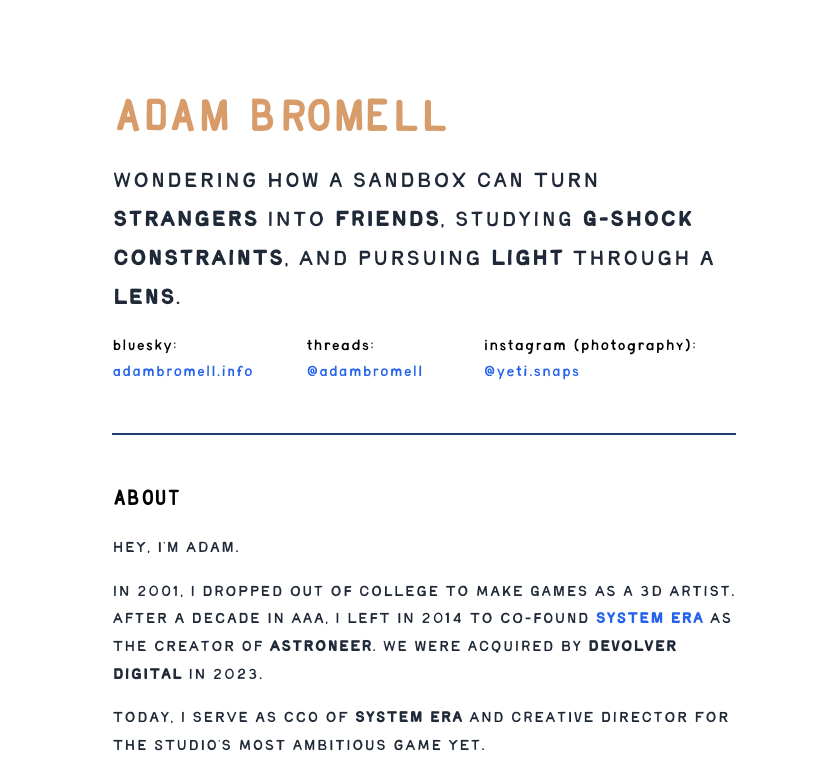
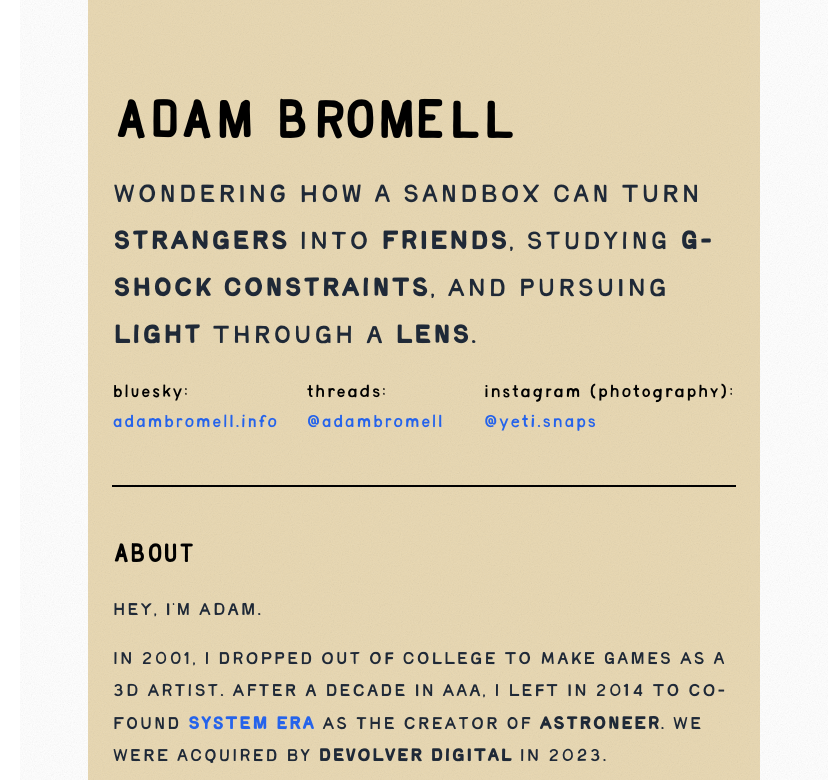
Before and after one commit to XYZCHiiLD/adambromell-site, a Next.js app: page / in a window 1280 px wide. Shown: the top 780 px of the page, without its empty margins (216-1046 px from the left). Built offline with nearby package versions, Linux system fonts and the light colour scheme.

Commit message:
Add files via upload

```diff
--- a/src/app/globals.css
+++ b/src/app/globals.css
@@ -18,7 +18,7 @@
 
 body {
   font-family: 'TAYBirdie', Georgia, 'Times New Roman', Times, serif;
-  font-size: 17px;
+  font-size: 20px;
   font-weight: 500;
   -webkit-font-smoothing: antialiased;
   -moz-osx-font-smoothing: grayscale;
@@ -26,19 +26,19 @@ body {
 
 h1 {
   font-family: 'TAYBigBird', Georgia, 'Times New Roman', Times, serif;
-  font-size: 50px;
+  font-size: 60px;
   font-weight: 700;
   line-height: 1;
 }
 
 h2 {
   font-family: 'TAYBigBird', Georgia, 'Times New Roman', Times, serif;
-  font-size: 24px;
+  font-size: 29px;
   font-weight: 700;
 }
 
 .subheading {
-  font-size: 17px;
+  font-size: 20px;
   font-weight: 900;
 }
 
--- a/src/app/page.js
+++ b/src/app/page.js
@@ -2,12 +2,11 @@
 import { useState, useEffect } from 'react';
 
 export default function Home() {
-  const [colors, setColors] = useState([]);
+  const [bgColor, setBgColor] = useState('');
 
   useEffect(() => {
-    // Color palette
+    // Color palette for noise texture
     const palette = [
-      '#1F3B73', // Deep Blue
       '#C5003E', // Ribbon Red
       '#B5CE00', // Piquant Green
       '#E8D7B0', // Flax
@@ -15,23 +14,53 @@ export default function Home() {
       '#94C5CC', // Allure
     ];
 
-    // Shuffle and pick first 4 colors
-    const shuffled = [...palette].sort(() => Math.random() - 0.5);
-    setColors(shuffled.slice(0, 4));
+    // Pick random color for background
+    const randomColor = palette[Math.floor(Math.random() * palette.length)];
+    setBgColor(randomColor);
   }, []);
 
   return (
     <main className="min-h-screen bg-white">
-      <div className="max-w-2xl mx-auto px-6 py-16 md:py-24">
+      {/* SVG noise filter */}
+      <svg style={{ position: 'absolute', width: 0, height: 0 }}>
+        <filter id="noiseFilter">
+          <feTurbulence type="fractalNoise" baseFrequency="0.9" numOctaves="4" stitchTiles="stitch" />
+          <feColorMatrix type="saturate" values="0" />
+        </filter>
+      </svg>
+
+      <div
+        className="max-w-2xl mx-auto px-6 py-16 md:py-24"
+        style={{
+          position: 'relative',
+          backgroundColor: bgColor,
+        }}
+      >
+        {/* Noise overlay */}
+        <div
+          style={{
+            position: 'absolute',
+            top: 0,
+            left: 0,
+            right: 0,
+            bottom: 0,
+            filter: 'url(#noiseFilter)',
+            opacity: 0.15,
+            pointerEvents: 'none',
+          }}
+        />
+
+        {/* Content with relative positioning to be above noise */}
+        <div style={{ position: 'relative', zIndex: 1 }}>
 
         {/* Header */}
         <header className="mb-4">
-          <h1 className="font-bold mb-0" style={{ color: colors[0] || '#000' }}>adam bromell</h1>
+          <h1 className="font-bold mb-0">adam bromell</h1>
         </header>
 
         {/* Tagline */}
         <section className="mb-12">
-          <p className="text-gray-800 leading-relaxed mb-4" style={{ fontSize: '24px' }}>
+          <p className="text-gray-800 leading-relaxed mb-4" style={{ fontSize: '29px' }}>
             WONDERING HOW A SANDBOX CAN TURN <strong>STRANGERS</strong> INTO <strong>FRIENDS</strong>, STUDYING <strong>G-SHOCK CONSTRAINTS</strong>, AND PURSUING <strong>LIGHT</strong> THROUGH A <strong>LENS</strong>.
           </p>
           <div className="flex gap-6">
@@ -68,7 +97,7 @@ export default function Home() {
           </div>
         </section>
 
-        <hr className="mb-12" style={{ borderColor: colors[1] || '#f2f2f2', borderWidth: '0.5px' }} />
+        <hr className="mb-12" style={{ borderColor: '#000', borderWidth: '0.5px' }} />
 
         {/* About */}
         <section className="mb-12">
@@ -81,7 +110,7 @@ export default function Home() {
           </div>
         </section>
 
-        <hr className="mb-12" style={{ borderColor: colors[2] || '#f2f2f2', borderWidth: '0.5px' }} />
+        <hr className="mb-12" style={{ borderColor: '#000', borderWidth: '0.5px' }} />
 
         {/* System Era */}
         <section className="mb-12">
@@ -111,7 +140,7 @@ export default function Home() {
           </div>
         </section>
 
-        <hr className="mb-12" style={{ borderColor: colors[3] || '#f2f2f2', borderWidth: '0.5px' }} />
+        <hr className="mb-12" style={{ borderColor: '#000', borderWidth: '0.5px' }} />
 
         {/* Additional History */}
         <section className="mb-12">
@@ -151,6 +180,7 @@ export default function Home() {
           </div>
         </section>
 
+        </div>
       </div>
     </main>
   )
```
